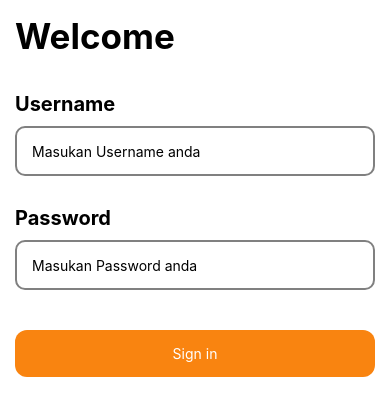
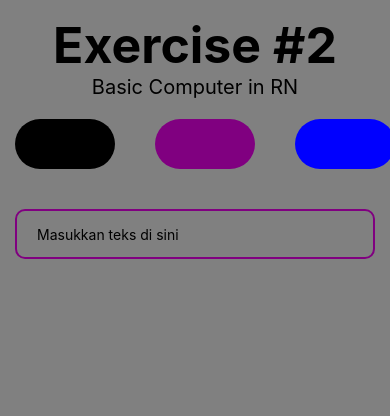
Before and after one commit to Avrilkamu2727/Exercise-2_avrilkamu, a React Native app: screen / in a window 390 px wide. Shown: the top 416 px of the page. Built offline with nearby package versions, Linux system fonts and the light colour scheme; grey boxes are pictures that could not be loaded.

Commit message:
assigment 2

```diff
--- a/App.tsx
+++ b/App.tsx
@@ -1,30 +1,29 @@
 import React from 'react';
 import {
   Text,
+  View,
+  Image,
   StyleSheet,
   TextInput,
-  View ,
-  TouchableOpacity,
+  ScrollView
 } from 'react-native';
 
 const App = () => {
   return (
-    <View style={styles.container}>
-      <Text style={styles.title1}>Welcome</Text>
-      <Text style={styles.title2}>Username</Text>
+    <ScrollView style={styles.container}>
+      <Text style={styles.title}>Exercise #2</Text>
+      <Text style={styles.title1}>Basic Computer in RN</Text>
+      <View style={styles.row}>
+        <View style={[styles.box, { backgroundColor: 'black' }]} />
+        <View style={[styles.box, { backgroundColor: 'purple' }]} />
+        <View style={[styles.box, { backgroundColor: 'blue' }]} />
+      </View>
+      <Image source={require('./assets/wal.jpg')} style={styles.image} />
       <TextInput
         style={styles.textInput}
-        placeholder="Masukan Username anda"
+        placeholder="Masukkan teks di sini"
       />
-      <Text style={styles.title2}>Password</Text>
-      <TextInput
-        style={styles.textInputPASS}
-        placeholder="Masukan Password anda"
-      />
-      <TouchableOpacity style={styles.button}>
-        <Text style={styles.buttonText}>Sign in</Text>
-      </TouchableOpacity>
-    </View>
+    </ScrollView>
   );
 };
 
@@ -32,47 +31,42 @@ const styles = StyleSheet.create({
   container: {
     flex: 1,
     padding: 15,
-    backgroundColor: 'white',
+    backgroundColor: 'grey',
+  },
+  title: {
+    fontSize: 50,
+    fontWeight: 'bold',
+    color: 'black',
+    textAlign: 'center',
   },
   title1: {
-    fontSize: 35,
-    fontWeight: 'bold',
-    color: 'black',
-    marginBottom: 35,
-  },
-  title2: {
     fontSize: 20,
     color: 'black',
-    marginBottom: 10,
-    fontWeight: 'bold',
-
+    textAlign: 'center',
+    marginBottom: 20,
+  },
+  row: {
+    flexDirection: 'row',
+    marginBottom: 20,
+  },
+  box: {
+    width: 100,
+    height: 50,
+    marginRight: 40,
+    borderRadius: 90,
+  },
+  image: {
+    marginBottom: 20,
+    borderTopRightRadius:10,
   },
   textInput: {
     height: 50,
-    borderColor: 'grey',
+    borderColor: 'purple',
     borderRadius: 10,
     borderWidth: 2,
-    marginBottom: 30,
-    paddingHorizontal: 15,
+    marginBottom: 20,
+    paddingHorizontal: 20,
     width: '100%',
-  },
-  textInputPASS: {
-    height: 50,
-    borderColor: 'grey',
-    borderRadius: 10,
-    borderWidth: 2,
-    marginBottom: 40,
-    paddingHorizontal: 15,
-    width: '100%',
-  },
-  button: {
-    alignItems: 'center',
-    backgroundColor: '#F98410',
-    padding: 15,
-    borderRadius: 12,
-  },
-  buttonText: {
-    color: 'white',
   },
 });
 
```
